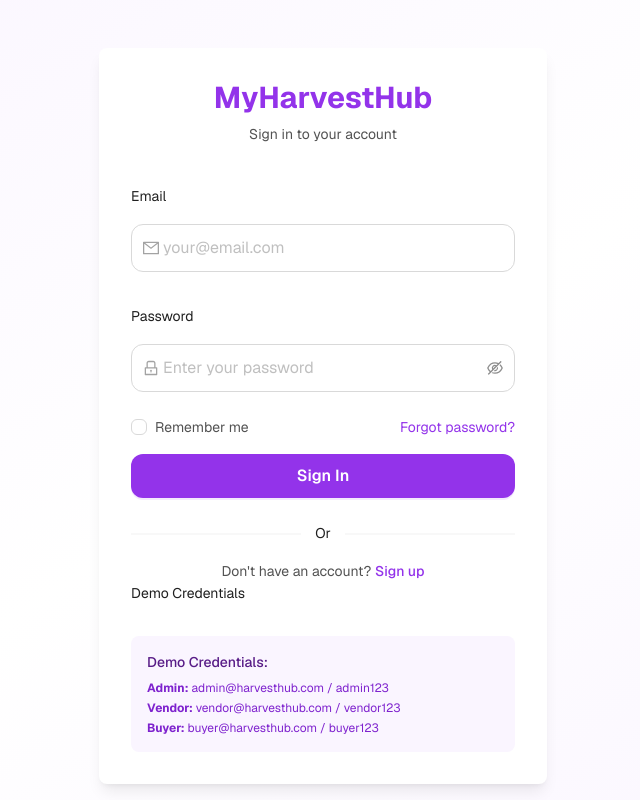
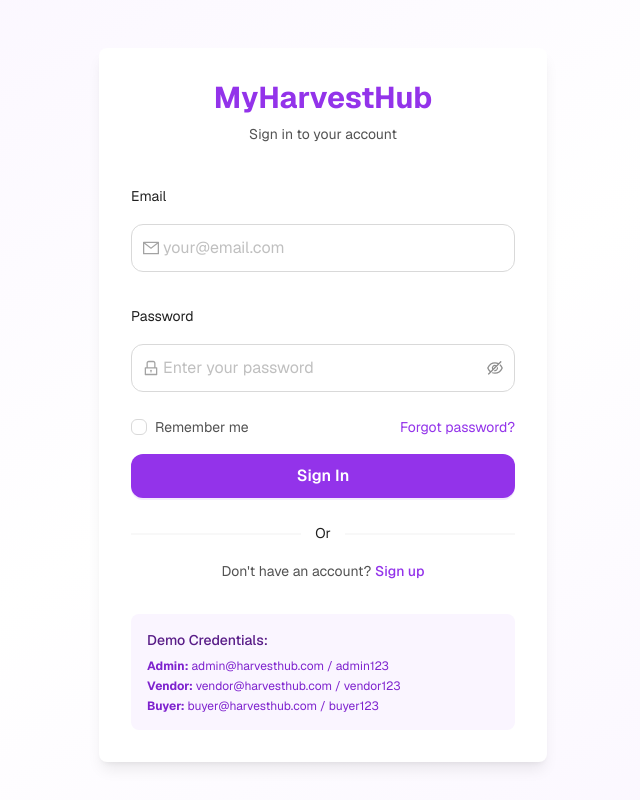
Before and after one commit to sotonye-dagogo-dev/harvesthub-reboot, a Next.js app: page /login in a window 1280 px wide. Shown: the top 800 px of the page, without its empty margins (317-957 px from the left). Built offline with nearby package versions, Linux system fonts and the light colour scheme; no server answers; what @ant-design/nextjs-registry would draw is missing.

Commit message:
same as before

```diff
--- a/app/(auth)/login/page.tsx
+++ b/app/(auth)/login/page.tsx
@@ -154,7 +154,7 @@ function LoginForm() {
         </Link>
       </div>
 
-       Demo Credentials
+      {/* Demo Credentials */}
       <div className="mt-8 rounded-ds-md bg-ds-brand-surface p-4 dark:bg-ds-brand-subtle">
         <p className="mb-2 text-sm font-medium text-ds-palette-purple-900">Demo Credentials:</p>
         <div className="space-y-1 text-xs text-ds-palette-purple-700 dark:text-ds-brand-muted">
```
